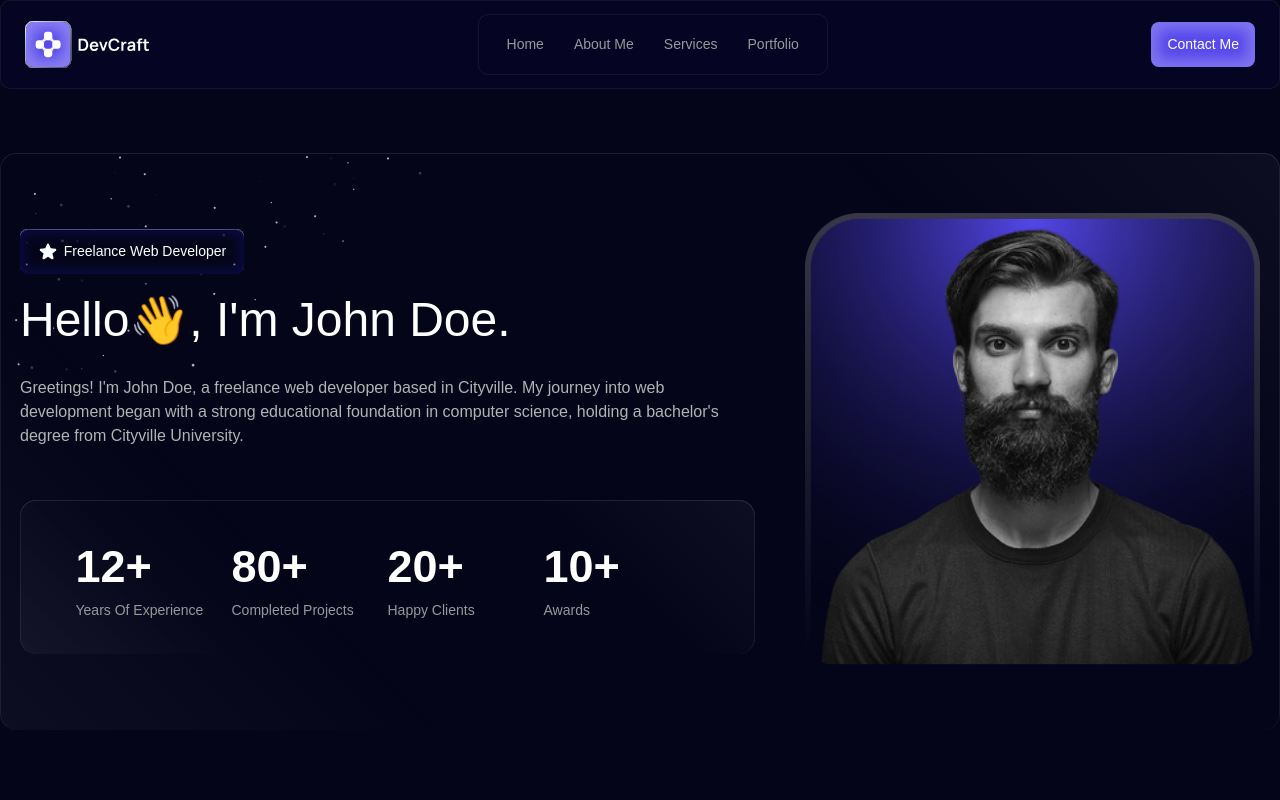
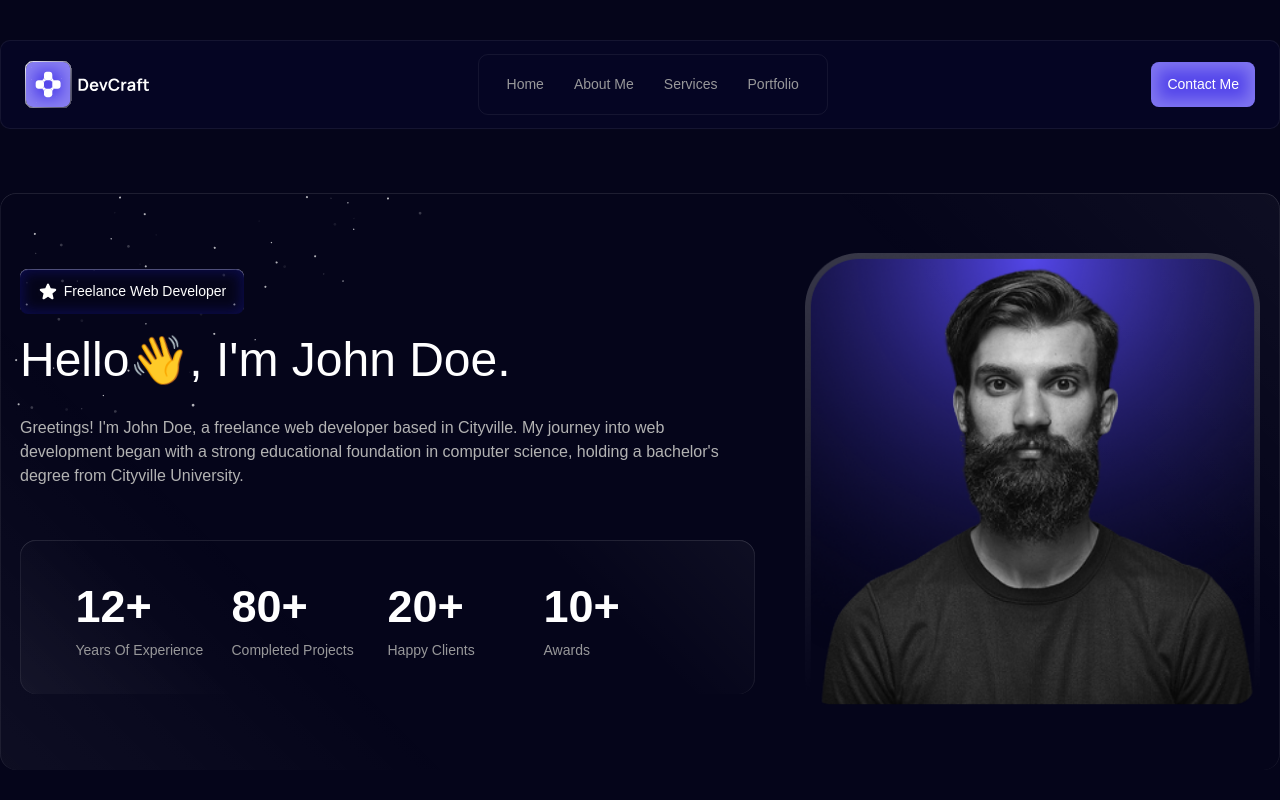
Before and after one commit to Saba-Vardosanidze/DevCraft, a React (Vite) app: page /about in a window 1280 px wide. Shown: the top 800 px of the page. Built offline with nearby package versions, Linux system fonts and the light colour scheme; a web font is replaced by a local one.

Commit message:
bugfix/header

```diff
--- a/src/components/Header/Header.module.css
+++ b/src/components/Header/Header.module.css
@@ -11,6 +11,7 @@
   border-radius: 10px;
   border: 1px solid var(--color-headerBorder);
   font-family: var(--font-family-manrope);
+  margin-top: 40px;
 }
 .logo {
   width: 129px;
--- a/src/components/HeroSection/HeroSection.module.css
+++ b/src/components/HeroSection/HeroSection.module.css
@@ -2,7 +2,6 @@
   max-width: 1440px;
   width: 100%;
   margin: auto;
-  padding-top: 40px;
   height: 870px;
   overflow: hidden;
   background: url("/images/png/Abstract Design.png"),
```
